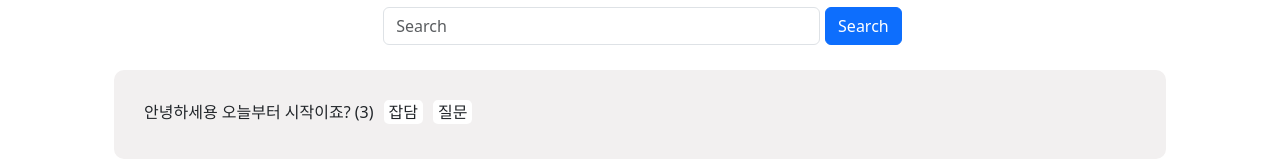
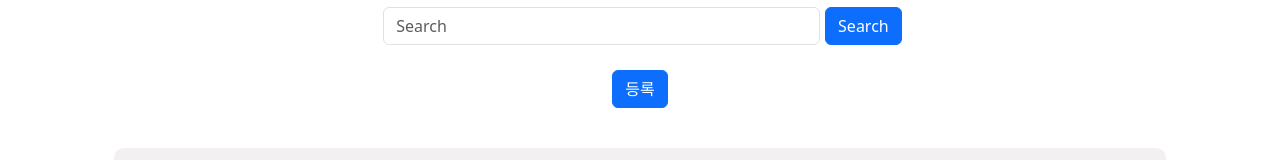
Before and after one commit to seohee99/Blueming, a React (Vite) app in the folder frontend/: page /board in a window 1280 px wide. Shown: the part 134-294 px from the top of the page. Built offline with nearby package versions, Linux system fonts and the light colour scheme.

Commit message:
Feat: 게시글 등록 버튼 추가

```diff
--- a/frontend/src/routes/board/board.css
+++ b/frontend/src/routes/board/board.css
@@ -1,4 +1,3 @@
-
 .search-bar {
   display: flex;
   justify-content: center;
@@ -11,6 +10,11 @@
 
 .search-btn {
   margin: 5px 0px;
+}
+
+.write-board-btn {
+  justify-content: flex-end;
+  margin: 20px;
 }
 
 .board {
@@ -39,9 +43,9 @@
 .board-pagination {
   display: flex;
   justify-content: center;
+}
 
 .me-2.custom-btn {
   background: #696969;
   border: none;
-
 }
--- a/frontend/src/routes/board/board/BoardPage.jsx
+++ b/frontend/src/routes/board/board/BoardPage.jsx
@@ -278,6 +278,10 @@ export default function BoardWritePage() {
         </Button>
       </div>
 
+      <Button className="write-board-btn" onClick={() => {}}>
+        등록
+      </Button>
+
       <div className="board-list">
         {currentPosts.map((data, index) => (
           <div key={index} className="board">
```
